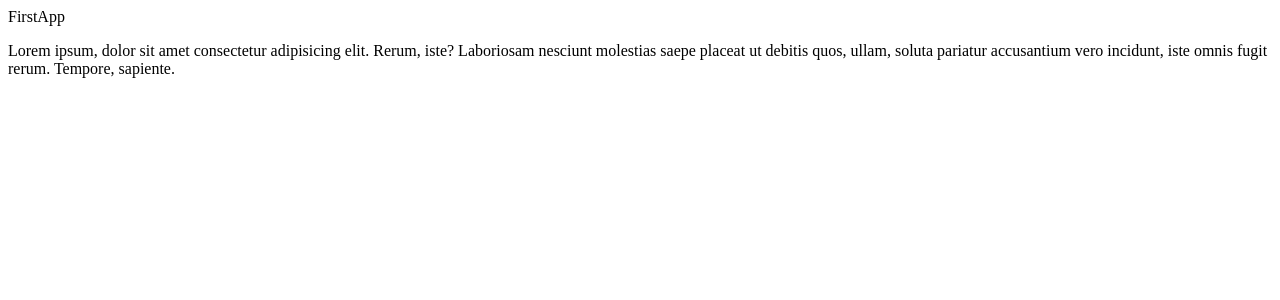
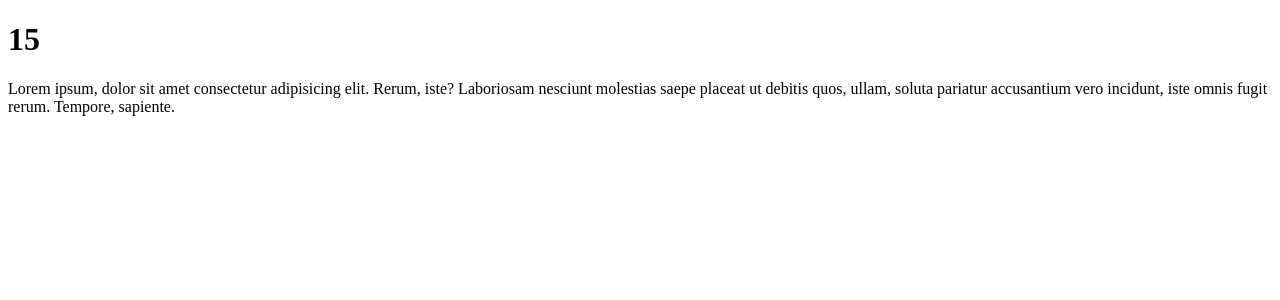
Before and after one commit to AAGuedes/react-primeros-pasos, a React (Vite) app: page / in a window 1280 px wide. Shown: the top 300 px of the page. Built offline with nearby package versions, Linux system fonts and the light colour scheme.

Commit message:
Impresión de variables en HTML

```diff
--- a/src/FirstApp.jsx
+++ b/src/FirstApp.jsx
@@ -1,8 +1,18 @@
+const newMessage = {
+    message: 'Hello World!',
+    title: 'FirstApp',
+}
+
+const getResult = (a, b) => {
+    return a + b;
+}
+
 // Lo que está englobado por <></> puede hacerse también con Fragment
 export const FirstApp = () => {
     return (
         <>
-            <div>FirstApp</div>
+            <h1>{ getResult(5, 10) }</h1>
+            {/* <h1>{ JSON.stringify( newMessage )}</h1> */}
             <p>Lorem ipsum, dolor sit amet consectetur adipisicing elit. Rerum, iste? Laboriosam nesciunt molestias saepe placeat ut debitis quos, ullam, soluta pariatur accusantium vero incidunt, iste omnis fugit rerum. Tempore, sapiente.</p>
         </>
     )
```
